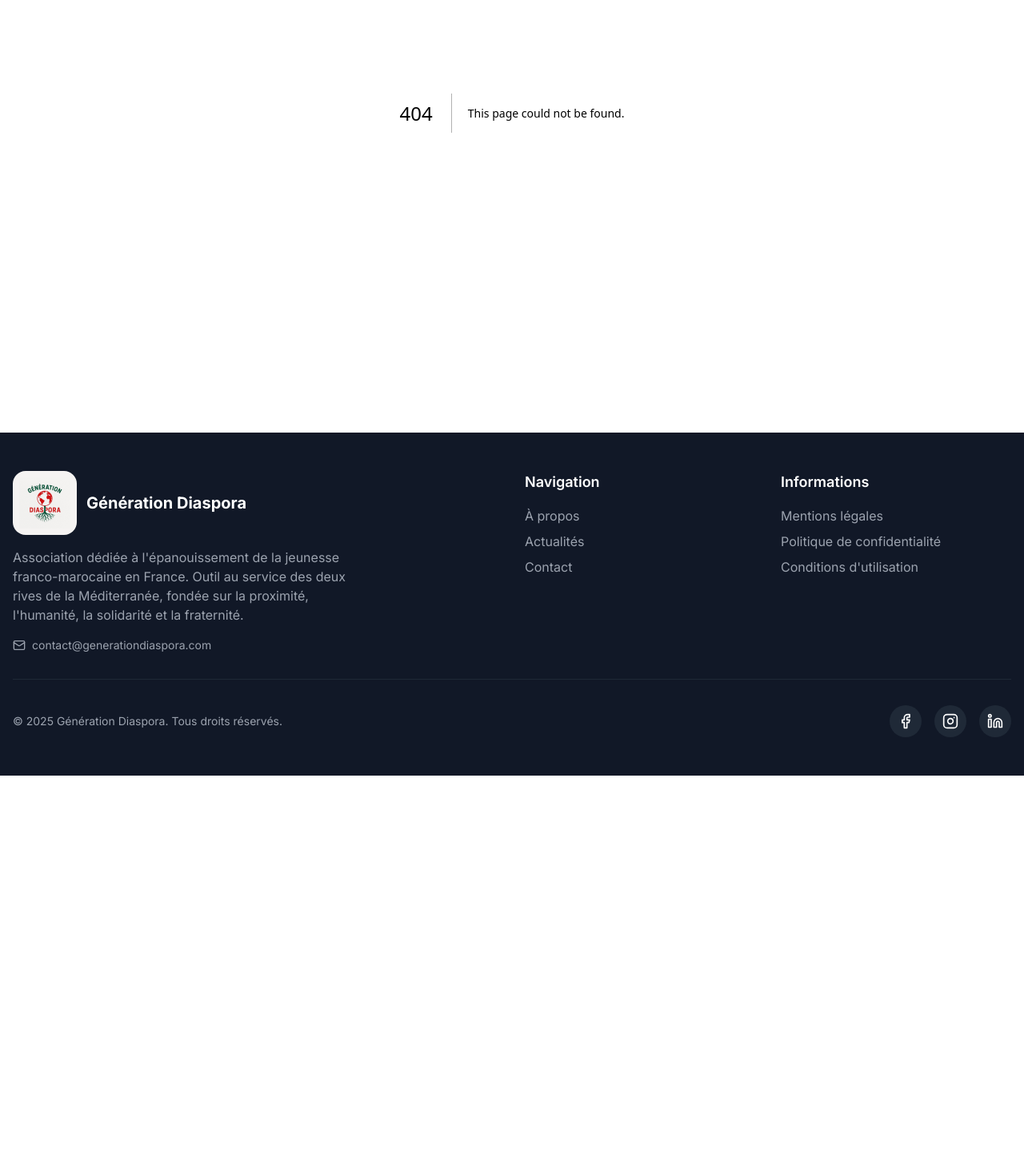
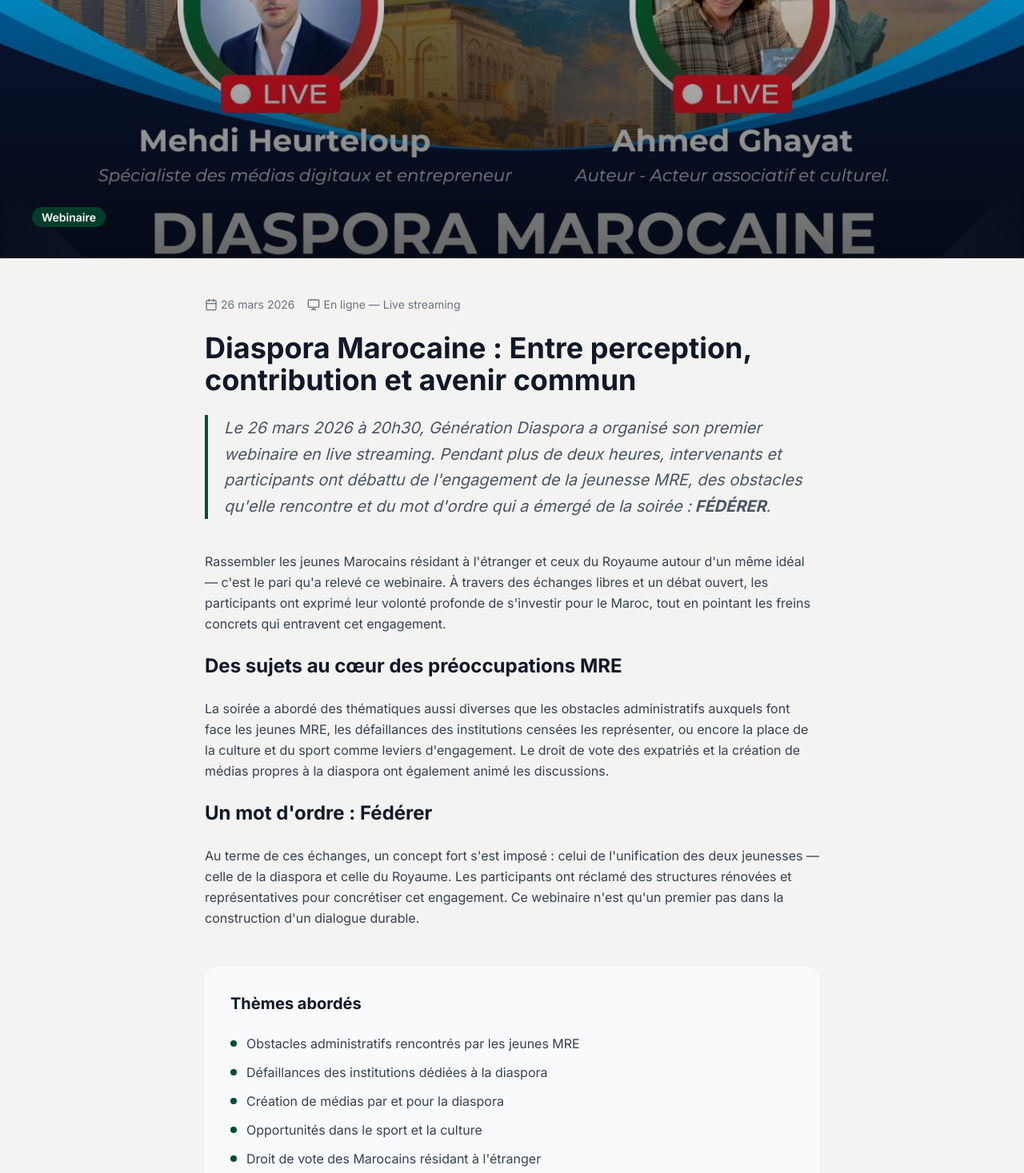
Before and after one commit to GenerationDiaspora/site-generation-diaspora, a Next.js app: page /news/webinaire-diaspora-mars-2026 in a window 1280 px wide. Before the commit this address had no page. Shown: the part 339-1806 px from the top of the page at 80% size. Before the commit the page ends 1309 px from the top, so only its background shows below. Built offline with nearby package versions, Linux system fonts and the light colour scheme.

Commit message:
feat: add web page for the Webinaire Diaspora Marocaine event

```diff
--- /dev/null
+++ b/app/news/webinaire-diaspora-mars-2026/page.tsx
@@ -0,0 +1,213 @@
+import { Metadata } from "next";
+import Image from "next/image";
+import Link from "next/link";
+import { Calendar, Monitor, ArrowLeft, ExternalLink } from "lucide-react";
+import GalleryLightbox from "@/components/GalleryLightbox";
+
+export const metadata: Metadata = {
+  title: "Webinaire Diaspora Marocaine — Génération Diaspora",
+  description:
+    "Retour sur le webinaire du 26 mars 2026 : Diaspora Marocaine entre perception, contribution et avenir commun. Plus de 2 heures d'échanges, de débats et de prises de parole pour fédérer les deux jeunesses.",
+};
+
+const galleryPhotos = [
+  // Ajouter ici les photos du webinaire une fois disponibles
+  // { src: "/images/events/webinaire-diaspora-mars-2026/photo-1.jpg", alt: "Webinaire Diaspora Mars 2026 — Photo 1" },
+];
+
+const speakers = [
+  {
+    name: "Ahmed Ghayet",
+    role: "Président de Marocains Pluriels, chroniqueur",
+  },
+  {
+    name: "Mehdi Heurteloup",
+    role: "Intervenant — Jeunesse et diaspora marocaine",
+  },
+];
+
+const themes = [
+  "Obstacles administratifs rencontrés par les jeunes MRE",
+  "Défaillances des institutions dédiées à la diaspora",
+  "Création de médias par et pour la diaspora",
+  "Opportunités dans le sport et la culture",
+  "Droit de vote des Marocains résidant à l'étranger",
+  "Unification des jeunesses marocaines des deux rives",
+];
+
+export default function WebinaireDiasporaMars2026Page() {
+  return (
+    <div className="bg-beige">
+      {/* Bouton retour */}
+      <div className="container mx-auto px-4 pt-8">
+        <Link
+          href="/news"
+          className="inline-flex items-center gap-2 text-primary-600 hover:text-primary-700 font-medium transition-colors"
+        >
+          <ArrowLeft className="w-4 h-4" />
+          Retour aux actualités
+        </Link>
+      </div>
+
+      {/* Cover image */}
+      <div className="relative h-72 md:h-96 lg:h-[500px] mt-6 overflow-hidden">
+        <Image
+          src="/images/events/webinaire-diaspora-mars-2026/affiche.jpeg"
+          alt="Webinaire Diaspora Marocaine — Mars 2026"
+          fill
+          className="object-cover"
+          priority
+        />
+        <div className="absolute inset-0 bg-gradient-to-t from-black/60 to-transparent" />
+        <div className="absolute bottom-0 left-0 right-0 p-6 md:p-10">
+          <div className="container mx-auto">
+            <span className="bg-primary-600 text-white text-sm font-semibold px-3 py-1 rounded-full">
+              Webinaire
+            </span>
+          </div>
+        </div>
+      </div>
+
+      {/* Contenu principal */}
+      <article className="container mx-auto px-4 py-12">
+        <div className="max-w-3xl mx-auto">
+          {/* En-tête */}
+          <div className="flex flex-wrap items-center gap-4 text-sm text-gray-500 mb-6">
+            <span className="flex items-center gap-1">
+              <Calendar className="w-4 h-4" />
+              26 mars 2026
+            </span>
+            <span className="flex items-center gap-1">
+              <Monitor className="w-4 h-4" />
+              En ligne — Live streaming
+            </span>
+          </div>
+
+          <h1 className="text-3xl md:text-4xl font-bold text-gray-900 mb-6 leading-tight">
+            Diaspora Marocaine : Entre perception, contribution et avenir commun
+          </h1>
+
+          {/* Chapeau */}
+          <p className="text-xl text-gray-600 leading-relaxed mb-10 border-l-4 border-primary-500 pl-5 italic">
+            Le 26 mars 2026 à 20h30, Génération Diaspora a organisé son premier
+            webinaire en live streaming. Pendant plus de deux heures, intervenants
+            et participants ont débattu de l&apos;engagement de la jeunesse MRE, des
+            obstacles qu&apos;elle rencontre et du mot d&apos;ordre qui a émergé de la soirée :
+            <strong> FÉDÉRER</strong>.
+          </p>
+
+          {/* Corps */}
+          <div className="prose prose-lg max-w-none text-gray-700 space-y-6">
+            <p className="leading-relaxed">
+              Rassembler les jeunes Marocains résidant à l&apos;étranger et ceux du
+              Royaume autour d&apos;un même idéal — c&apos;est le pari qu&apos;a relevé ce webinaire.
+              À travers des échanges libres et un débat ouvert, les participants ont
+              exprimé leur volonté profonde de s&apos;investir pour le Maroc, tout en
+              pointant les freins concrets qui entravent cet engagement.
+            </p>
+
+            <h2 className="text-2xl font-bold text-gray-900 mt-10 mb-4">
+              Des sujets au cœur des préoccupations MRE
+            </h2>
+
+            <p className="leading-relaxed">
+              La soirée a abordé des thématiques aussi diverses que les obstacles
+              administratifs auxquels font face les jeunes MRE, les défaillances
+              des institutions censées les représenter, ou encore la place de la
+              culture et du sport comme leviers d&apos;engagement. Le droit de vote des
+              expatriés et la création de médias propres à la diaspora ont également
+              animé les discussions.
+            </p>
+
+            <h2 className="text-2xl font-bold text-gray-900 mt-10 mb-4">
+              Un mot d&apos;ordre : Fédérer
+            </h2>
+
+            <p className="leading-relaxed">
+              Au terme de ces échanges, un concept fort s&apos;est imposé : celui de
+              l&apos;unification des deux jeunesses — celle de la diaspora et celle du
+              Royaume. Les participants ont réclamé des structures rénovées et
+              représentatives pour concrétiser cet engagement. Ce webinaire n&apos;est
+              qu&apos;un premier pas dans la construction d&apos;un dialogue durable.
+            </p>
+          </div>
+
+          {/* Thèmes abordés */}
+          <div className="mt-12 bg-gray-50 rounded-2xl p-6 md:p-8">
+            <h2 className="text-xl font-bold text-gray-900 mb-6">
+              Thèmes abordés
+            </h2>
+            <ul className="space-y-3">
+              {themes.map((theme) => (
+                <li key={theme} className="flex gap-3">
+                  <div className="w-2 h-2 mt-2 rounded-full bg-primary-500 flex-shrink-0" />
+                  <span className="text-gray-700">{theme}</span>
+                </li>
+              ))}
+            </ul>
+          </div>
+
+          {/* Intervenants */}
+          <div className="mt-8 bg-primary-50 rounded-2xl p-6 md:p-8">
+            <h2 className="text-xl font-bold text-gray-900 mb-6">
+              Intervenants
+            </h2>
+            <ul className="space-y-4">
+              {speakers.map((s) => (
+                <li key={s.name} className="flex gap-3">
+                  <div className="w-2 h-2 mt-2 rounded-full bg-primary-500 flex-shrink-0" />
+                  <div>
+                    <span className="font-semibold text-gray-900">{s.name}</span>
+                    <span className="text-gray-600"> — {s.role}</span>
+                  </div>
+                </li>
+              ))}
+            </ul>
+          </div>
+
+          {/* Source presse */}
+          <div className="mt-8 flex items-center gap-3 text-sm text-gray-500">
+            <ExternalLink className="w-4 h-4 flex-shrink-0" />
+            <span>
+              Source :{" "}
+              <a
+                href="https://aujourdhui.ma/chroniques/immersion-au-sein-de-la-jeunesse-generation-diaspora-enactus-encg-settat"
+                target="_blank"
+                rel="noopener noreferrer"
+                className="text-primary-600 hover:text-primary-700 underline"
+              >
+                Lire la chronique sur Aujourd&apos;hui.ma
+              </a>{" "}
+              — Ahmed Ghayet, 30/03/2026
+            </span>
+          </div>
+        </div>
+      </article>
+
+      {/* Galerie photos */}
+      {galleryPhotos.length > 0 && (
+        <section className="py-12 bg-gray-50">
+          <div className="container mx-auto px-4">
+            <div className="max-w-5xl mx-auto">
+              <h2 className="text-2xl font-bold text-gray-900 mb-8 text-center">
+                Galerie photos
+              </h2>
+              <GalleryLightbox photos={galleryPhotos} />
+            </div>
+          </div>
+        </section>
+      )}
+
+      {/* Retour */}
+      <div className="container mx-auto px-4 py-12 text-center">
+        <Link
+          href="/news"
+          className="inline-flex items-center gap-2 bg-primary-600 text-white px-8 py-4 rounded-lg font-semibold hover:bg-primary-700 transition-colors"
+        >
+          <ArrowLeft className="w-4 h-4" />
+          Voir toutes les actualités
+        </Link>
+      </div>
+    </div>
+  );
+}
```
Also changed, not shown: 1 other file (tests, documents, lock files or other folders).
